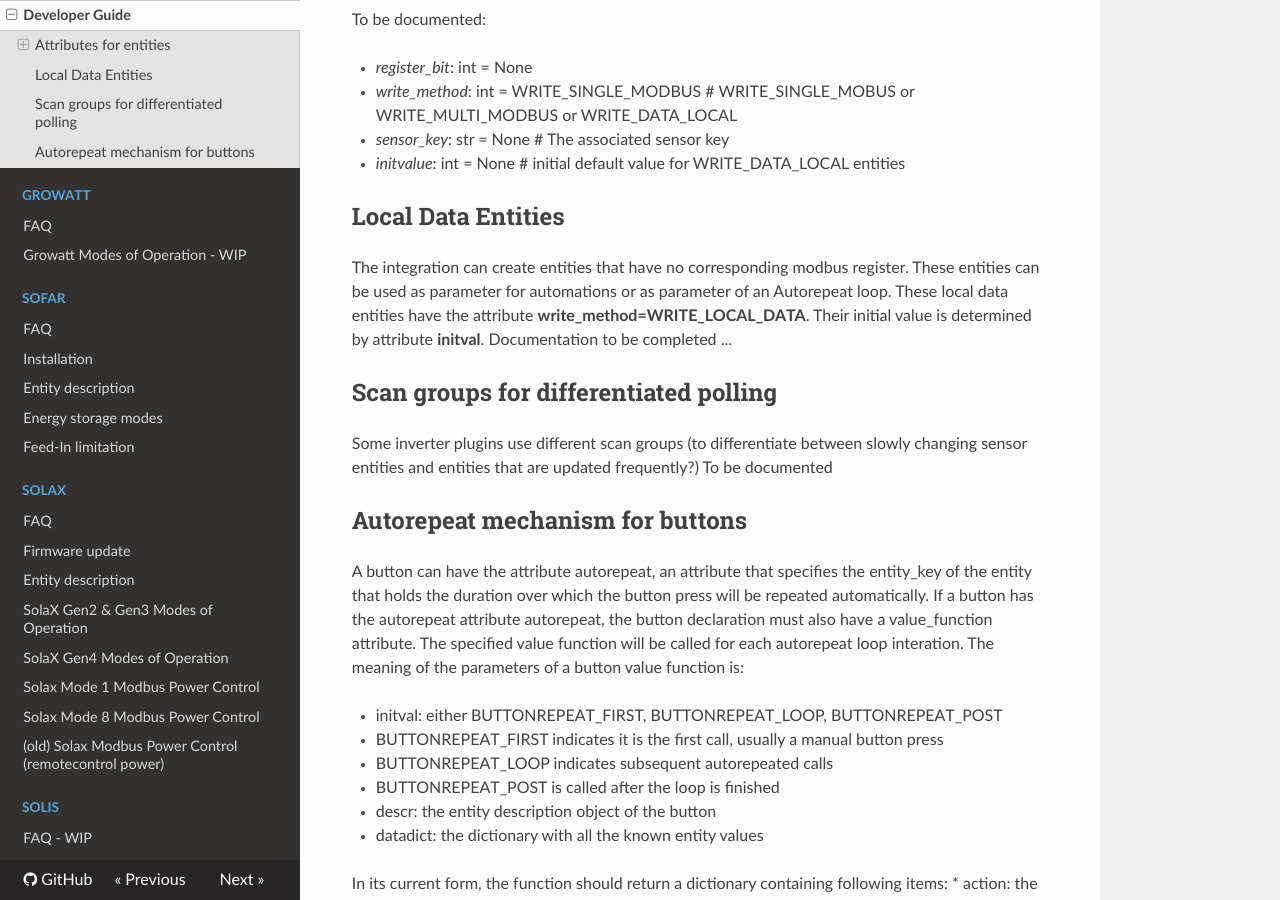
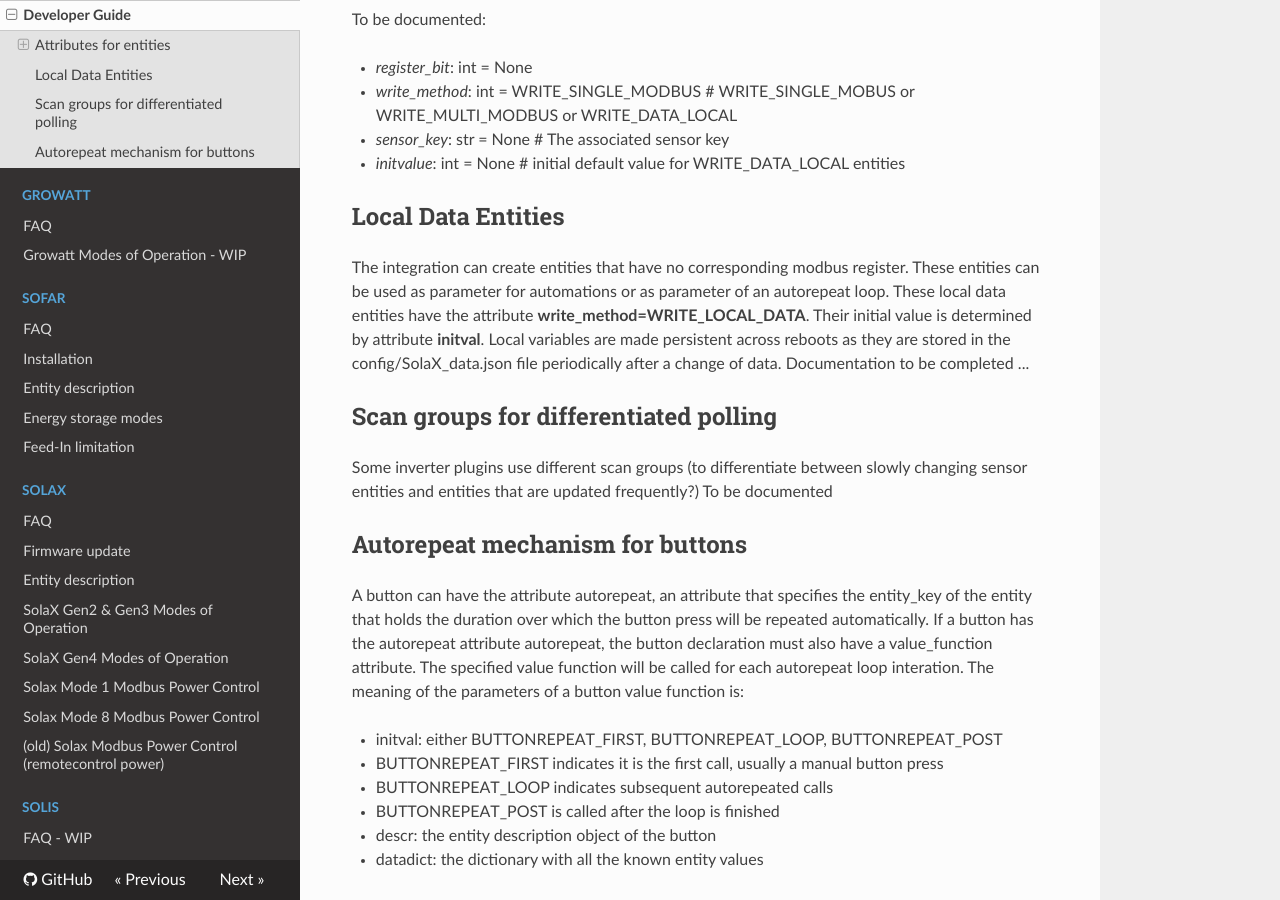
Before and after one commit to wills106/homeassistant-solax-modbus, an MkDocs documentation site: the page built from docs/developer_guide.md, in a window 1280 px wide and 900 px high, scrolled down 2092 px. Built offline with MkDocs 1.6.1, drawn with Linux system fonts in a browser that asks for light colours; nearby versions of some CDN libraries.

Commit message:
Update developer_guide.md

```diff
--- a/docs/developer_guide.md
+++ b/docs/developer_guide.md
@@ -83,8 +83,9 @@
 
 
 ## Local Data Entities
-The integration can create entities that have no corresponding modbus register. These entities can be used as parameter for automations or as parameter of an Autorepeat loop. These local data entities have the attribute **write_method=WRITE_LOCAL_DATA**.
+The integration can create entities that have no corresponding modbus register. These entities can be used as parameter for automations or as parameter of an autorepeat loop. These local data entities have the attribute **write_method=WRITE_LOCAL_DATA**.
 Their initial value is determined by attribute **initval**.
+Local variables are made persistent across reboots as they are stored in the config/SolaX_data.json file periodically after a change of data.
 Documentation to be completed ...
 
 ## Scan groups for differentiated polling
```
